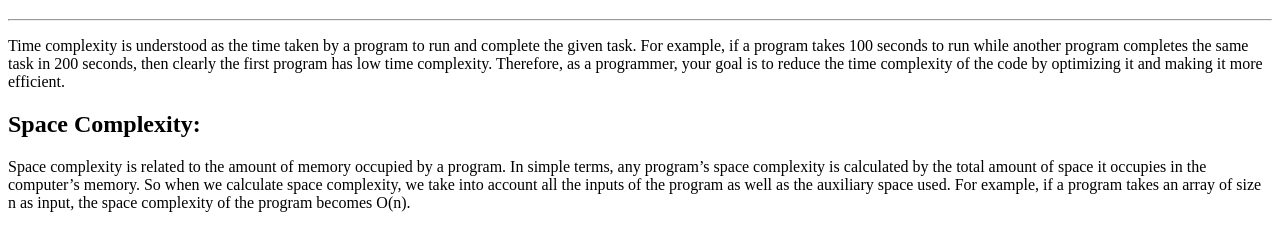
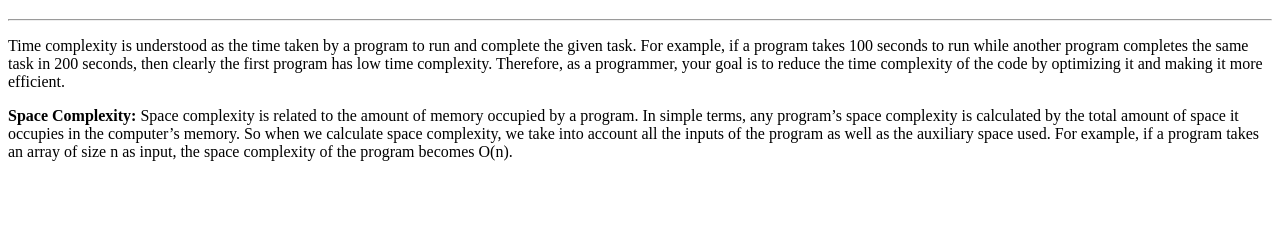
Before and after one commit to acciojob/time-and-space-complexity-Syedmasood-git, a website: page main.html in a window 1280 px wide. Shown: the part 61-312 px from the top of the page. Drawn offline with Linux system fonts and the light colour scheme.

Commit message:
created a submission

```diff
--- a/main.html
+++ b/main.html
@@ -8,11 +8,13 @@
 
 <body>
 	<!-- the entire body must be written by student -->
-	<header><h1>Time and Space Complexity</h1></header>
+	<header>
+		<h1>Time and Space Complexity</h1>
+	</header>
 	<hr>
 	<main>
 	<p>Time complexity is understood as the time taken by a program to run and complete the given task. For example, if a program takes 100 seconds to run while another program completes the same task in 200 seconds, then clearly the first program has low time complexity. Therefore, as a programmer, your goal is to reduce the time complexity of the code by optimizing it and making it more efficient.</p>
-	<p><h2>Space Complexity:</h2> Space complexity is related to the amount of memory occupied by a program. In simple terms, any program’s space complexity is calculated by the total amount of space it occupies in the computer’s memory. So when we calculate space complexity, we take into account all the inputs of the program as well as the auxiliary space used. For example, if a program takes an array of size n as input, the space complexity of the program becomes O(n).</p>
+	<p><b>Space Complexity:</b> Space complexity is related to the amount of memory occupied by a program. In simple terms, any program’s space complexity is calculated by the total amount of space it occupies in the computer’s memory. So when we calculate space complexity, we take into account all the inputs of the program as well as the auxiliary space used. For example, if a program takes an array of size n as input, the space complexity of the program becomes O(n).</p>
 	</main>
     <script type="text/javascript" src="./script.js">
 </script>
```
